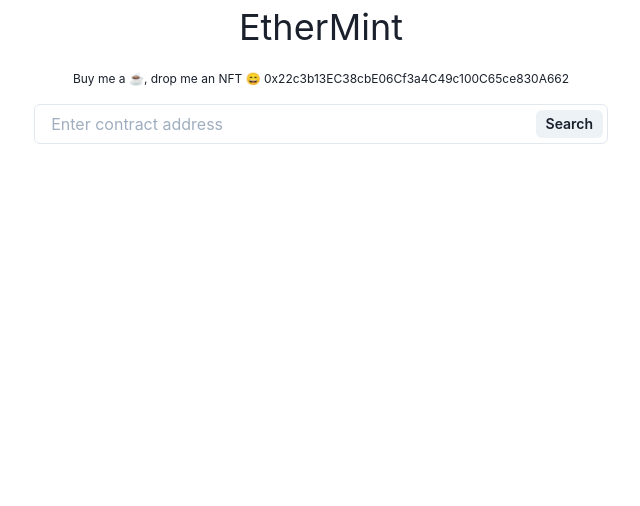
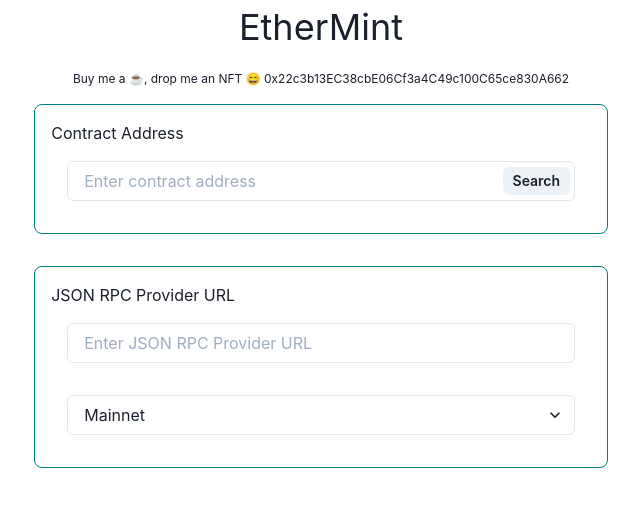
Before and after one commit to scz-u/ethereum-mint-bot, a React app in the folder modules/website/: page / in a window 1280 px wide. Shown: the top 506 px of the page, without its empty margins (319-959 px from the left). Built offline with nearby package versions, Linux system fonts and the light colour scheme.

Commit message:
added a JSON RPC provider input and a network selector

```diff
--- a/modules/website/src/App.tsx
+++ b/modules/website/src/App.tsx
@@ -1,23 +1,12 @@
-import React, { useContext, useEffect, useState } from 'react'
+import React, { useContext, useEffect } from 'react'
 import ContractContext from './context/ContractContext'
-import { getContractABI } from './services/contract.service'
-import { providers } from 'ethers'
-import { Box, Center, Container } from '@chakra-ui/layout'
+import { Container, Spacer } from '@chakra-ui/layout'
 import ContractSelector from './components/ContractSelector/ContractSelector'
 import Title from './components/Title/Title'
+import ProviderInput from './components/ProviderInput/ProviderInput'
 
 function App() {
-    const [jsonProviderRPC, setJSONProviderRPC] = useState('')
     const contractContext = useContext(ContractContext)
-
-    useEffect(() => {
-        contractContext.setProvider(
-            new providers.JsonRpcProvider(jsonProviderRPC, {
-                chainId: 1,
-                name: 'mainnet',
-            })
-        )
-    }, [jsonProviderRPC])
 
     useEffect(() => {
         console.log(contractContext.contractABI)
@@ -25,12 +14,10 @@ function App() {
 
     return (
         <Container>
-
             <Title/>
             <ContractSelector />
-
-
-
+            <Spacer margin="2rem"/>
+            <ProviderInput/>
         </Container>
     )
 }
--- a/modules/website/src/components/ContractSelector/ContractSelector.tsx
+++ b/modules/website/src/components/ContractSelector/ContractSelector.tsx
@@ -46,17 +46,11 @@ export default function ContractSelector() {
             contractContext.contractAddress && contractContext.contractABI
         if (contractSet) {
             return (
-                <Box borderWidth="1px" borderRadius="lg" borderColor="teal">
-                    <Center
-                        paddingTop="1rem"
-                        paddingLeft="1rem"
-                        paddingRight="1rem"
-                        paddingBottom="0.5rem"
-                    >
+                <>
                     <Text>
                         Contract Address: {contractContext.contractAddress}{' '}
                     </Text>
-                    </Center>
+                    <Center p="1rem"></Center>
                     <Center>
                         <Button
                             h="1.75rem"
@@ -68,10 +62,13 @@ export default function ContractSelector() {
                             Clear
                         </Button>
                     </Center>
-                </Box>
+                </>
             )
         }
         return (
+            <>
+                <Text>Contract Address</Text>
+                <Center p="1rem">
                     <InputGroup size="md">
                         <Input
                             pr="4.5rem"
@@ -94,14 +91,14 @@ export default function ContractSelector() {
                             </Button>
                         </InputRightElement>
                     </InputGroup>
+                </Center>
+            </>
         )
     }
 
     return (
-        <Box>
-            <Center>
+        <Box borderWidth="1px" borderRadius="lg" borderColor="teal" p="1rem">
             {isLoading ? <Spinner color="blue" /> : <Contract />}
-            </Center>
         </Box>
     )
 }
--- /dev/null
+++ b/modules/website/src/components/NetworkSelector/NetworkSelector.tsx
@@ -0,0 +1,15 @@
+import { Select } from '@chakra-ui/select'
+import React, { useContext } from 'react'
+import { Network } from '../../constants'
+import ContractContext from '../../context/ContractContext';
+
+export default function NetworkSelector() {
+    const {chainId, setChainId} = useContext(ContractContext);
+
+    return (
+        <Select placeholder="Select a network" value={chainId} onChange={(e) => setChainId(e.target.value as Network)}>
+            <option value={Network.Mainnet}>Mainnet</option>
+            <option value={Network.Goerli}>Görli</option>
+        </Select>
+    )
+}
--- /dev/null
+++ b/modules/website/src/components/ProviderInput/ProviderInput.tsx
@@ -0,0 +1,33 @@
+import { Input, InputGroup } from '@chakra-ui/input'
+import { Center, Text } from '@chakra-ui/layout'
+import { Box } from '@chakra-ui/react'
+
+import React, { useContext } from 'react'
+import ContractContext from '../../context/ContractContext'
+import NetworkSelector from '../NetworkSelector/NetworkSelector'
+
+export default function ProviderInput() {
+    const { providerURL, setProviderURL } = useContext(ContractContext)
+
+    return (
+        <Box borderWidth="1px" borderRadius="lg" borderColor="teal" p="1rem">
+            <Text>JSON RPC Provider URL</Text>
+            <Center p="1rem">
+                <InputGroup size="md">
+                    <Input
+                        pr="4.5rem"
+                        type="text"
+                        placeholder="Enter JSON RPC Provider URL"
+                        value={providerURL}
+                        onChange={(e) => {
+                            setProviderURL(e.target.value)
+                        }}
+                    />
+                </InputGroup>
+            </Center>
+            <Center p="1rem">
+                <NetworkSelector />
+            </Center>
+        </Box>
+    )
+}
--- /dev/null
+++ b/modules/website/src/constants.ts
@@ -0,0 +1,4 @@
+export enum Network {
+    Mainnet = '1',
+    Goerli = '4'
+}
--- a/modules/website/src/context/ContractContext.tsx
+++ b/modules/website/src/context/ContractContext.tsx
@@ -1,32 +1,37 @@
 import React, { useEffect, useState } from "react";
-import * as ethers from 'ethers';
+import {providers, ContractInterface, Contract} from 'ethers';
+import { Network } from "../constants";
 
 export interface ContractContextType {
     contractAddress?: string;
-    contractABI?: ethers.ContractInterface;
-    provider?: ethers.providers.JsonRpcProvider,
-    contract?: ethers.Contract;
+    contractABI?: ContractInterface;
+    providerURL?: string,
+    contract?: Contract;
+    chainId: string,
     setContractAddress: (contractAddress: string) => void;
-    setContractABI: (contractABI: ethers.ContractInterface) => void;
-    setProvider: (provider: ethers.providers.JsonRpcProvider) => void;
+    setContractABI: (contractABI: ContractInterface) => void;
+    setProviderURL: (providerURL: string) => void;
+    setChainId: (chainId: Network) => void;
 }
 
 export function ContractContextProvider({ children }: any) {
     const [contractAddress, setContractAddress] =useState("");
-    const [contractABI, setContractABI] = useState<ethers.ContractInterface | undefined>();
-    const [contract, setContract] = useState<ethers.Contract | undefined>();
-    const [provider, setProvider] = useState<ethers.providers.JsonRpcProvider | undefined>();
+    const [contractABI, setContractABI] = useState<ContractInterface | undefined>();
+    const [contract, setContract] = useState<Contract | undefined>();
+    const [providerURL, setProviderURL] = useState("");
+    const [chainId, setChainId] = useState<Network>(Network.Mainnet);
 
     useEffect(() => {
-        console.log(contractAddress, !!contractABI, provider);
 
-        if(contractAddress && contractABI && provider) {
-            console.log('setting contract')
-            setContract(new ethers.Contract(contractAddress, contractABI, provider));
+        if(contractAddress && contractABI && providerURL) {
+            const network = providers.getNetwork(chainId);
+            const provider = new providers.JsonRpcProvider(providerURL, network);
+
+            setContract(new Contract(contractAddress, contractABI, provider));
         }
-    }, [contractAddress, contractABI, provider])
+    }, [contractAddress, contractABI, providerURL, chainId])
 
-    const value = { contractAddress, contractABI,contract, provider, setProvider, setContractAddress, setContractABI};
+    const value = { contractAddress, contractABI,contract, providerURL, chainId, setProviderURL, setContractAddress, setContractABI, setChainId};
 
     return <ContractContext.Provider value={value}>{children}</ContractContext.Provider>;
 }
```
Lines whose indentation alone changed are shown as unchanged.
